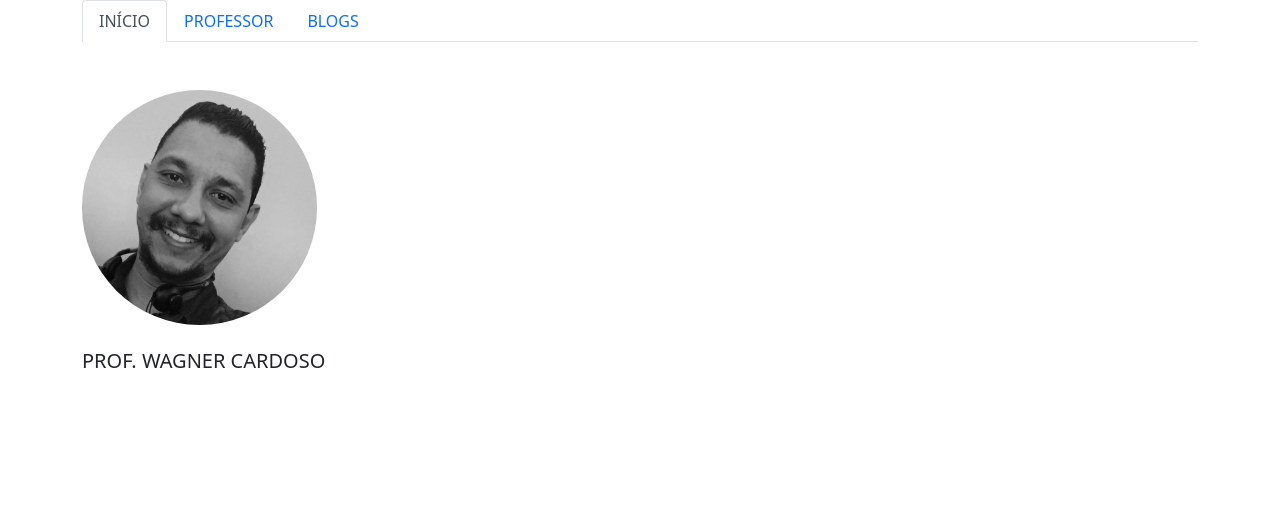
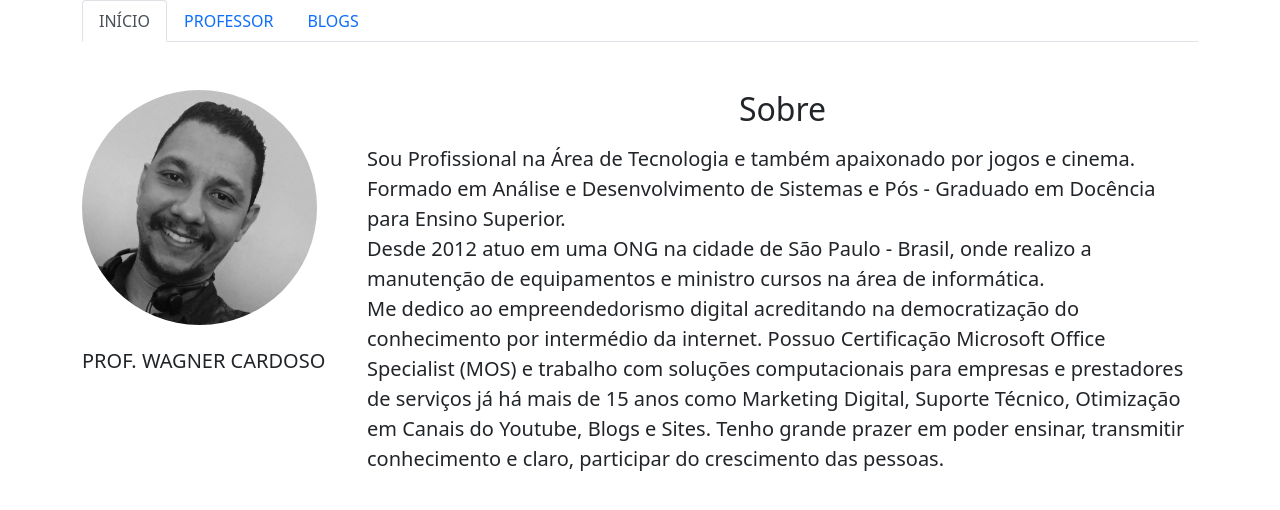
Before and after one commit to galenomoon/HTML-and-CSS-Bootstrap, a plain HTML site: page retrospect/professor.html in a window 1280 px wide. Drawn offline with nearby package versions, Linux system fonts and the light colour scheme.

Commit message:
Aba sobre criada

```diff
--- a/retrospect/professor.html
+++ b/retrospect/professor.html
@@ -40,7 +40,17 @@
 
 
             <div class="col-md-9">
-                <blockquote class="blockquote text-center"></blockquote>
+                <blockquote class="blockquote text-center">
+                    <b><h2>Sobre</h2></b>
+                </blockquote>
+                <blockquote class="blockquote text-justify">
+
+                    Sou Profissional na Área de Tecnologia e também apaixonado por jogos e cinema. <br>Formado em Análise e Desenvolvimento de Sistemas e Pós - Graduado em Docência para Ensino Superior. <br>Desde 2012 atuo em uma ONG na cidade de São
+                    Paulo - Brasil, onde realizo a manutenção de equipamentos e ministro cursos na área de informática.<br> Me dedico ao empreendedorismo digital acreditando na democratização do conhecimento por intermédio da internet. Possuo Certificação
+                    Microsoft Office Specialist (MOS) e trabalho com soluções computacionais para empresas e prestadores de serviços já há mais de 15 anos como Marketing Digital, Suporte Técnico, Otimização em Canais do Youtube, Blogs e Sites. Tenho grande
+                    prazer em poder ensinar, transmitir conhecimento e claro, participar do crescimento das pessoas.
+
+                </blockquote>
 
             </div>
         </div>
```
